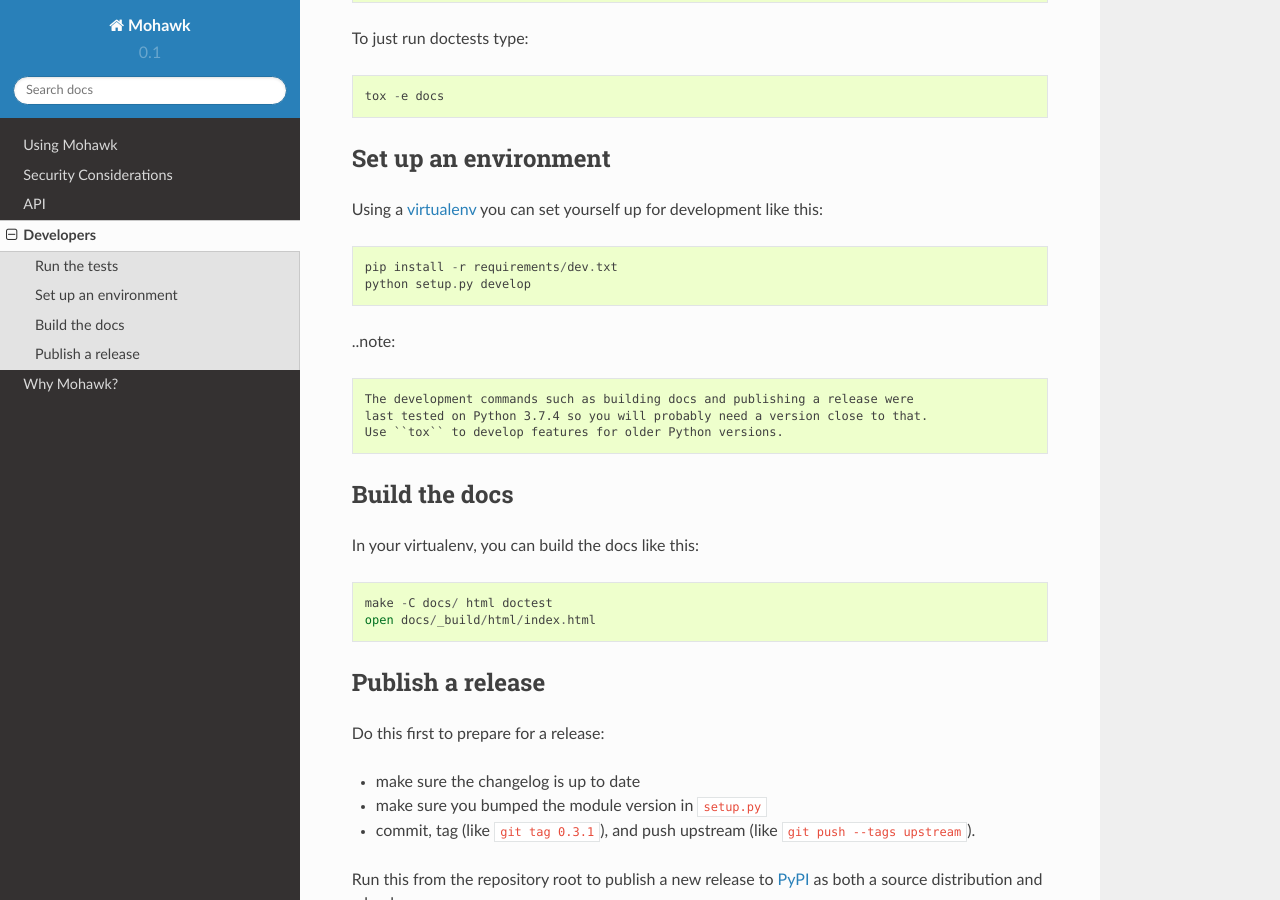
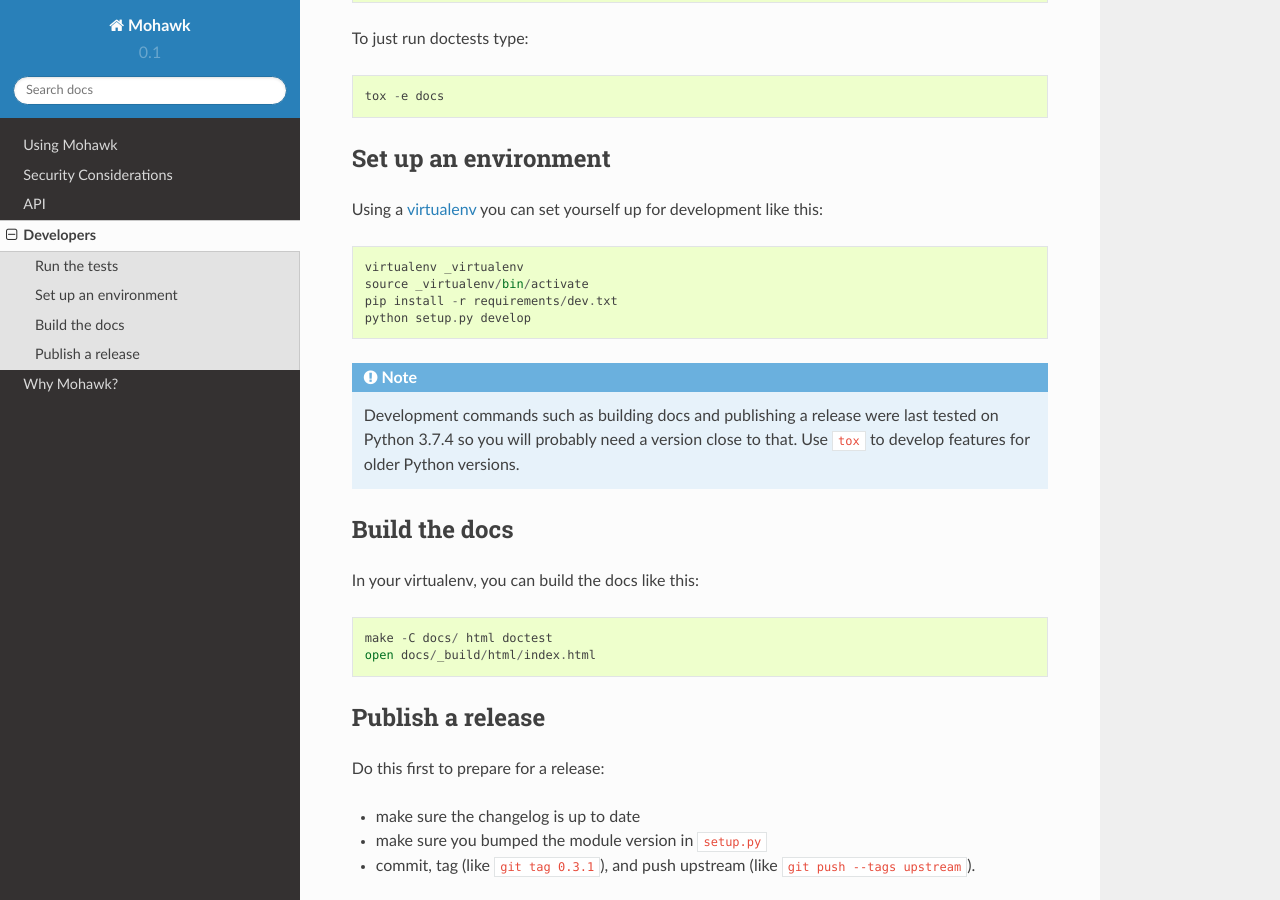
Before and after one commit to kumar303/mohawk, a Sphinx documentation site: the page built from docs/developers.rst, in a window 1280 px wide and 900 px high, scrolled down 466 px. Built offline with Sphinx 7.4.7 and the Read the Docs theme 2.0.0, drawn with Linux system fonts in a browser that asks for light colours.

```diff
--- a/docs/developers.rst
+++ b/docs/developers.rst
@@ -24,12 +24,14 @@ Set up an environment
 
 Using a `virtualenv`_ you can set yourself up for development like this::
 
+    virtualenv _virtualenv
+    source _virtualenv/bin/activate
     pip install -r requirements/dev.txt
     python setup.py develop
 
-..note::
+.. note::
 
-    The development commands such as building docs and publishing a release were
+    Development commands such as building docs and publishing a release were
     last tested on Python 3.7.4 so you will probably need a version close to that.
     Use ``tox`` to develop features for older Python versions.
 
--- a/docs/index.rst
+++ b/docs/index.rst
@@ -45,7 +45,7 @@ Installation
 
 Requirements:
 
-* Python 2.6+ or 3.4+
+* Python 2.7+ or 3.4+
 * `six`_
 
 Using `pip`_::
@@ -106,6 +106,7 @@ Changelog
 
 - **UNRELEASED**
 
+  - Dropped support for Python 2.6.
   - (Unreleased features should be listed here.)
 
 - **1.1.0** (2019-10-28)
```
Also changed, not shown: 2 other files.
